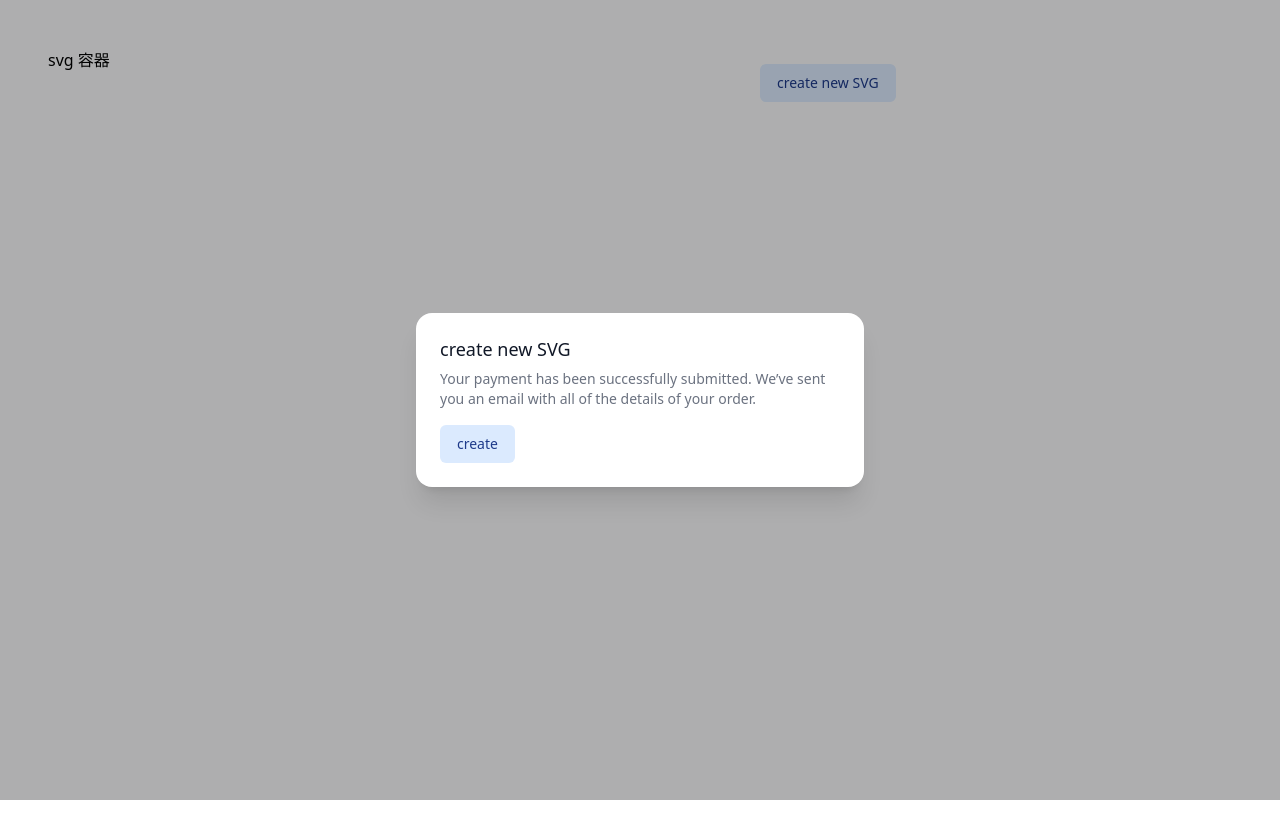
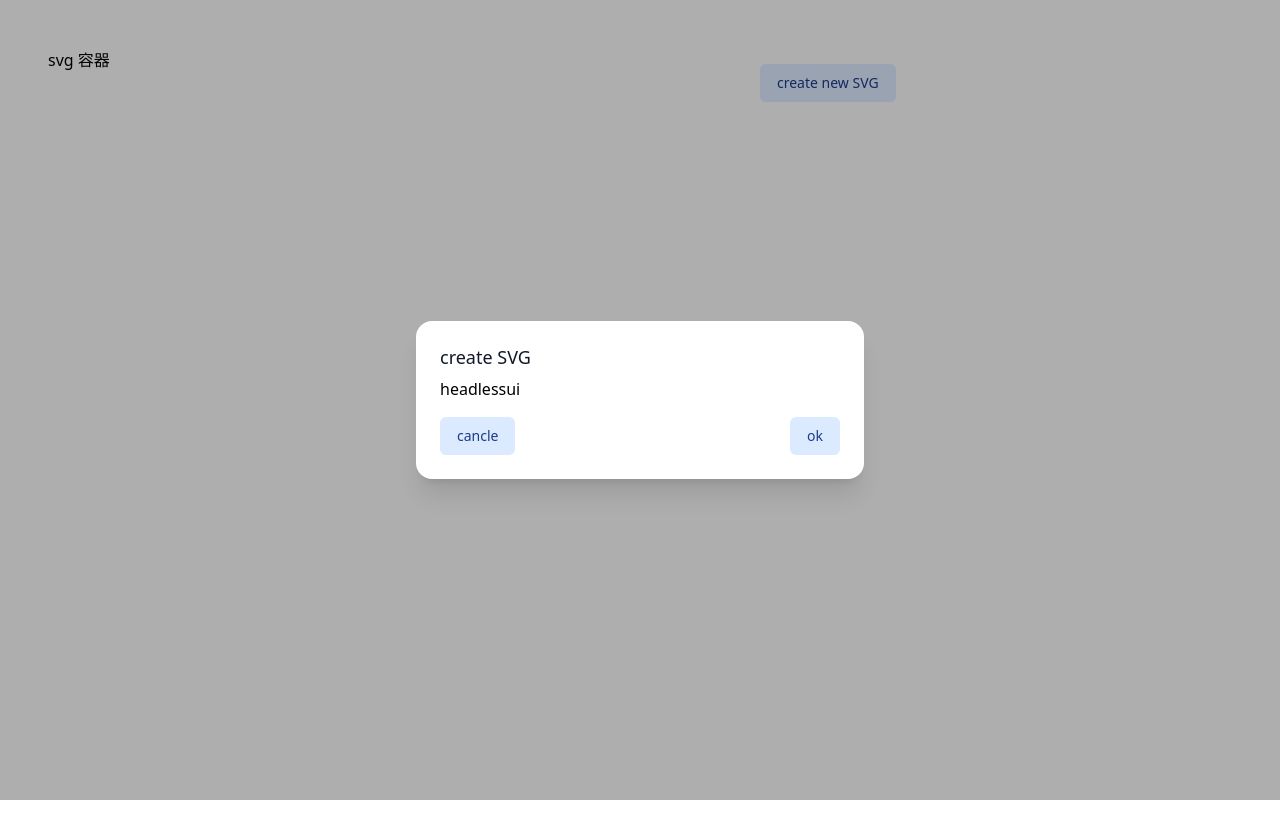
Before and after one commit to a2670392079/p-chart-build, a React app: page / in a window 1280 px wide. Both pictures are taken after a click on the button "create new SVG". Shown: the top 838 px of the page. Built offline with nearby package versions, Linux system fonts and the light colour scheme.

Commit message:
feat(form): form components build
need use rc-form repalce now;

```diff
--- a/package.json
+++ b/package.json
@@ -25,6 +25,7 @@
     "lodash-es": "^4.17.21",
     "mobx": "^6.4.1",
     "mobx-react": "^7.3.0",
+    "rc-field-form": "^1.23.0",
     "react": "^17.0.2",
     "react-dom": "^17.0.2"
   },
--- /dev/null
+++ b/src/components/normal/base-components/Modal.tsx
@@ -0,0 +1,101 @@
+import { Transition, Dialog } from "@headlessui/react";
+import { Button } from "./BaseComponents";
+import React, { useState, Fragment, ReactNode, useCallback } from "react";
+import { useEffect } from "react";
+
+interface ModalProps {
+  title: string | ReactNode;
+  onClose?: () => void;
+  onOk?: () => void;
+  show?: boolean;
+  okText?: string;
+  cancleText?: string;
+  footer?: ReactNode | Array<ReactNode>;
+}
+const Modal: React.FC<ModalProps> = (props) => {
+  const {
+    title,
+    children,
+    onOk,
+    onClose,
+    show,
+    okText = "ok",
+    cancleText = "cancle",
+    footer,
+  } = props;
+  const [visible, setVisible] = useState(show ?? true);
+
+  const handleClose = useCallback(() => {
+    onClose && onClose();
+    if (typeof show !== "boolean") {
+      setVisible(false);
+    }
+  }, [onClose]);
+
+  const handleOk = useCallback(() => {
+    onOk && onOk();
+    if (typeof show !== "boolean") {
+      setVisible(false);
+    }
+  }, [onOk]);
+  return (
+    <Transition as={Fragment} show={show ?? visible}>
+      <Dialog
+        as="div"
+        className="fixed inset-0 z-10 overflow-y-auto"
+        onClose={handleClose}
+      >
+        <div className="min-h-screen px-4 text-center">
+          <Transition.Child
+            as={Fragment}
+            enter="ease-out duration-300"
+            enterFrom="opacity-0"
+            enterTo="opacity-100"
+            leave="ease-in duration-200"
+            leaveFrom="opacity-100"
+            leaveTo="opacity-0"
+          >
+            <Dialog.Overlay className="fixed inset-0 bg-black opacity-30" />
+          </Transition.Child>
+
+          {/* This element is to trick the browser into centering the modal contents. */}
+          <span
+            className="inline-block h-screen align-middle"
+            aria-hidden="true"
+          >
+            &#8203;
+          </span>
+          <Transition.Child
+            as={Fragment}
+            enter="ease-out duration-300"
+            enterFrom="opacity-0 scale-95"
+            enterTo="opacity-100 scale-100"
+            leave="ease-in duration-200"
+            leaveFrom="opacity-100 scale-100"
+            leaveTo="opacity-0 scale-95"
+          >
+            <div className="inline-block w-full max-w-md p-6 my-8 overflow-hidden text-left align-middle transition-all transform bg-white shadow-xl rounded-2xl">
+              <Dialog.Title
+                as="h3"
+                className="text-lg font-medium leading-6 text-gray-900"
+              >
+                {title}
+              </Dialog.Title>
+              <div className="mt-2">{children}</div>
+
+              <div className="mt-4">
+                <div className=" flex flex-row justify-between">
+                  <Button onClick={handleClose}>{cancleText}</Button>
+                  <Button onClick={handleOk}>{okText}</Button>
+                </div>
+              </div>
+            </div>
+          </Transition.Child>
+        </div>
+      </Dialog>
+    </Transition>
+  );
+};
+
+
+export default Modal;
--- a/src/components/normal/form-components/CreateSVGDialog.tsx
+++ b/src/components/normal/form-components/CreateSVGDialog.tsx
@@ -1,7 +1,8 @@
 import React, { useState, Fragment } from "react";
-import { Dialog, Transition } from "@headlessui/react";
 import { Button } from "../base-components/BaseComponents";
 import { SVGConfig } from "../../../utils/SVGUtils";
+import Modal from '../base-components/Modal'
+import { useMemo } from "react";
 
 interface CreateSVGDialogProps {
   onOk: (config: SVGConfig) => void;
@@ -11,72 +12,14 @@ const CreateSVGDialog: React.FC<CreateSVGDialogProps> = (props) => {
   const { onOk } = props;
   const [show, setShow] = useState(false);
 
+  const [open, close] = useMemo(() => [() => setShow(true), () => setShow(false)], [])
+
   return (
     <>
-      <Button onClick={() => setShow(!show)}>create new SVG</Button>
-      <Transition appear show={show} as={Fragment}>
-        <Dialog
-          as="div"
-          className="fixed inset-0 z-10 overflow-y-auto"
-          onClose={() => setShow(false)}
-        >
-          <div className="min-h-screen px-4 text-center">
-            <Transition.Child
-              as={Fragment}
-              enter="ease-out duration-300"
-              enterFrom="opacity-0"
-              enterTo="opacity-100"
-              leave="ease-in duration-200"
-              leaveFrom="opacity-100"
-              leaveTo="opacity-0"
-            >
-              <Dialog.Overlay className="fixed inset-0 bg-black opacity-30" />
-            </Transition.Child>
-
-            {/* This element is to trick the browser into centering the modal contents. */}
-            <span
-              className="inline-block h-screen align-middle"
-              aria-hidden="true"
-            >
-              &#8203;
-            </span>
-            <Transition.Child
-              as={Fragment}
-              enter="ease-out duration-300"
-              enterFrom="opacity-0 scale-95"
-              enterTo="opacity-100 scale-100"
-              leave="ease-in duration-200"
-              leaveFrom="opacity-100 scale-100"
-              leaveTo="opacity-0 scale-95"
-            >
-              <div className="inline-block w-full max-w-md p-6 my-8 overflow-hidden text-left align-middle transition-all transform bg-white shadow-xl rounded-2xl">
-                <Dialog.Title
-                  as="h3"
-                  className="text-lg font-medium leading-6 text-gray-900"
-                >
-                  create new SVG
-                </Dialog.Title>
-                <div className="mt-2">
-                  <p className="text-sm text-gray-500">
-                    Your payment has been successfully submitted. We’ve sent you
-                    an email with all of the details of your order.
-                  </p>
-                </div>
-
-                <div className="mt-4">
-                  <button
-                    type="button"
-                    className="inline-flex justify-center px-4 py-2 text-sm font-medium text-blue-900 bg-blue-100 border border-transparent rounded-md hover:bg-blue-200 focus:outline-none focus-visible:ring-2 focus-visible:ring-offset-2 focus-visible:ring-blue-500"
-                    onClick={() => setShow(false)}
-                  >
-                    create
-                  </button>
-                </div>
-              </div>
-            </Transition.Child>
-          </div>
-        </Dialog>
-      </Transition>
+      <Button onClick={open}>create new SVG</Button>
+      <Modal title="create SVG" show={show} onClose={close}>
+        headlessui
+      </Modal>
     </>
   );
 };
--- /dev/null
+++ b/src/components/normal/form-components/Form/Form.tsx
@@ -0,0 +1,117 @@
+import React, { useContext, useReducer } from "react";
+import { useMemo } from "react";
+
+interface FormContextProps {
+    form:FormController
+}
+export const FormContext = React.createContext<FormContextProps>({} as any);
+
+interface ReducerAction {
+  type: "update" | "mount" | "delete";
+  payload: {
+    name: string;
+    value?: any;
+  };
+}
+
+type FormReducer<T> = (state: Map<string, any>, action: T) => typeof state;
+
+class FormController {
+  public dispatch: React.Dispatch<ReducerAction>;
+  formData: Map<string, any>;
+
+  constructor(
+    dispatch: React.Dispatch<ReducerAction>,
+    formData: Map<string, any>
+  ) {
+    this.dispatch = dispatch;
+    this.formData = formData;
+  }
+
+  public getFormValue() {
+    const obj = Object.create(null);
+    for (let [k, v] of this.formData) {
+      obj[k] = v;
+    }
+    return obj;
+  }
+
+  public setFormValue(values: Record<string, any>) {
+    const keys = Object.keys(values);
+    for (let i = 0; i < keys.length; i++) {
+      this.dispatch({
+        type: "update",
+        payload: {
+          name: keys[i],
+          value: values[keys[i]],
+        },
+      });
+    }
+  }
+
+  public deleteFormValue(name: string) {
+    return this.dispatch({
+      type: "delete",
+      payload: {
+        name,
+      },
+    });
+  }
+}
+
+const useForm = (initState: Record<string, any>) => {
+  const [formData, dispatch] = useReducer<FormReducer<ReducerAction>>(
+    (state, action) => {
+      const {
+        type,
+        payload: { name, value },
+      } = action;
+      if (type === "update") {
+        state.set(name, value);
+      }
+      if (state.has(name) && type === "delete") {
+        state.delete(name);
+      }
+
+      if (state.has(name) && type === "mount") {
+        throw Error(`${name} already exists in the form!`);
+      }
+      return state;
+    },
+    new Map()
+  );
+
+  const formController = useMemo(() => {
+    const r = new FormController(dispatch, formData);
+    r.setFormValue(initState);
+    return r;
+  }, []);
+  return [formController];
+};
+
+interface FormProps {
+  form?: FormController;
+  initValue?: Record<string, any>;
+}
+
+const Form: React.FC<FormProps> = (props) => {
+  const { form: outForm, initValue = {} } = props;
+  const inForm = useForm(initValue);
+
+  const form = useMemo(() => {
+    if (outForm) {
+      outForm.setFormValue(initValue);
+      return outForm;
+    }
+    return inForm;
+  }, []);
+
+
+  return (
+    <FormContext.Provider value={{
+        form
+    }}>
+      <div></div>
+    </FormContext.Provider>
+  );
+};
```
Also changed, not shown: src/components/normal/form-components/Form/index.ts (added), 1 other file (tests, documents, lock files or other folders).
